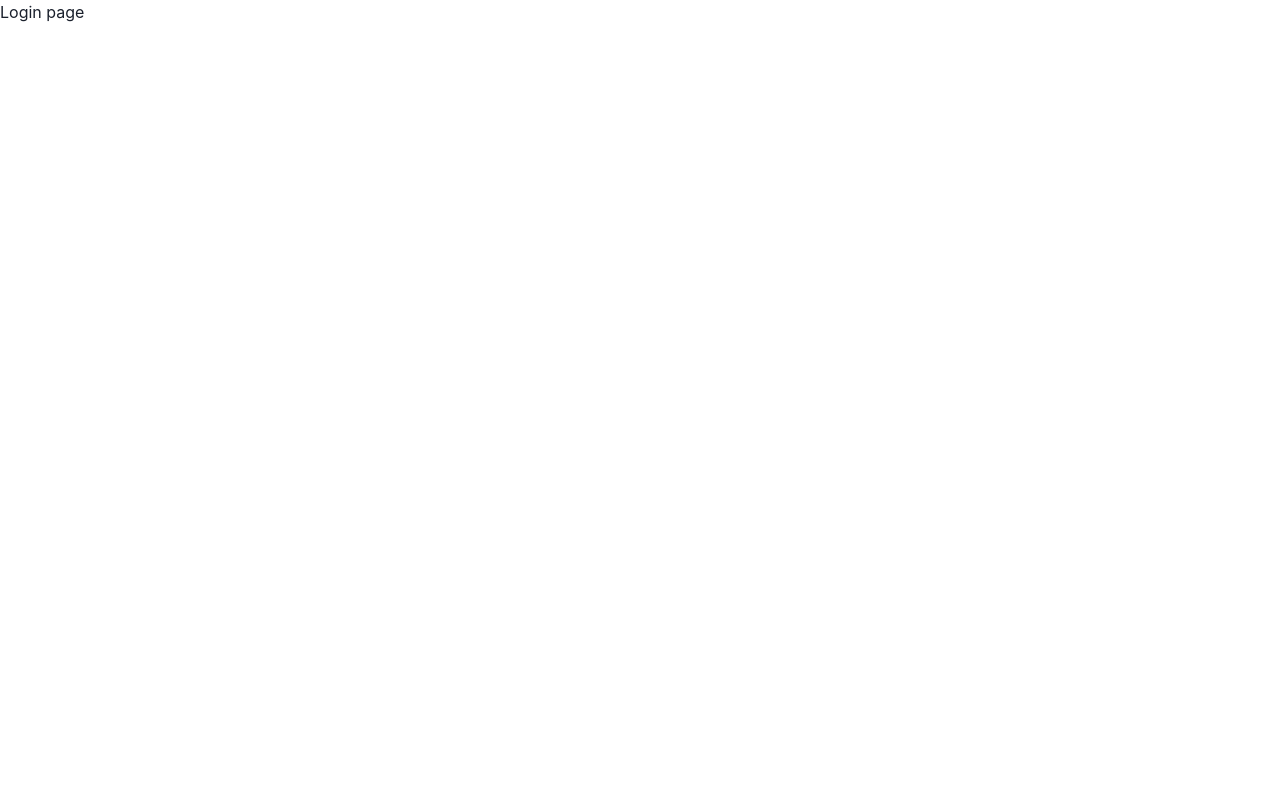
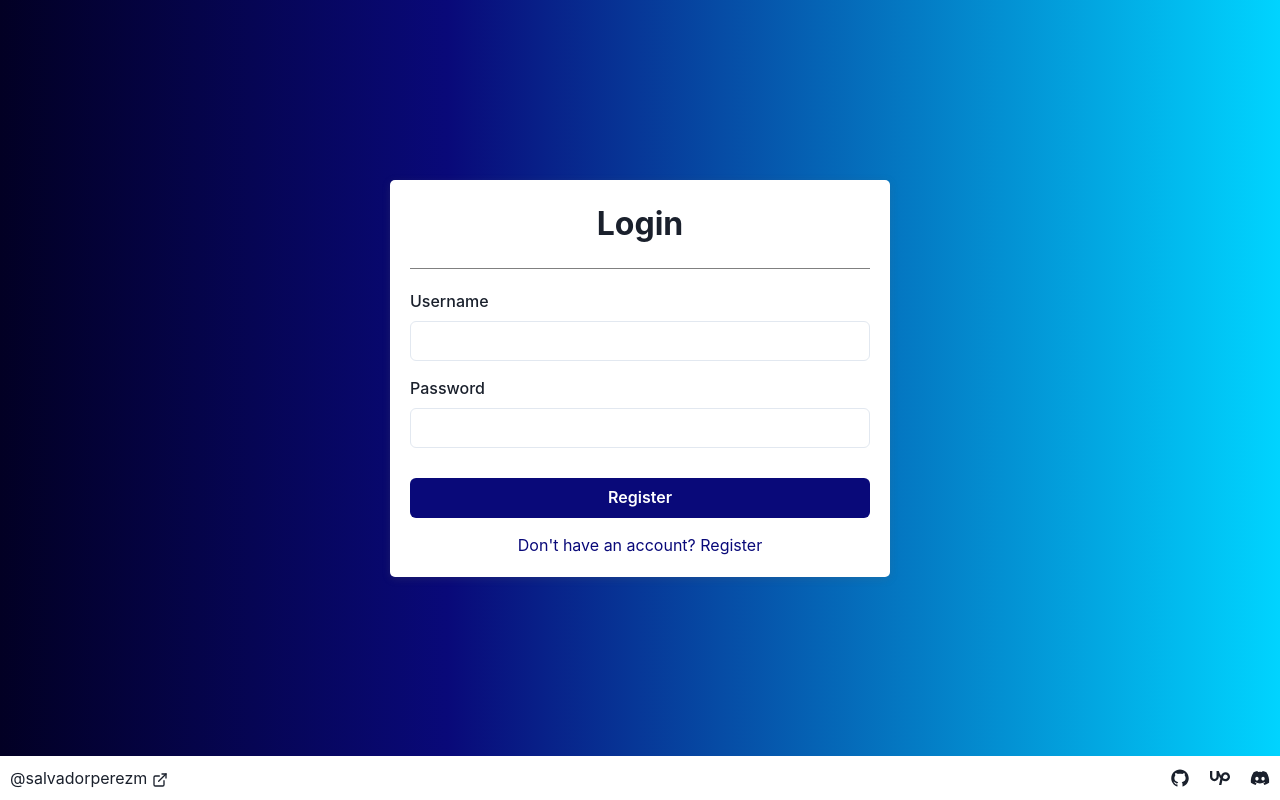
Before and after one commit to salvadorperezm/to-do-app, a React (Vite) app: page /login in a window 1280 px wide. Built offline with nearby package versions, Linux system fonts and the light colour scheme.

Commit message:
adding the login method

```diff
--- a/src/pages/Login/Login.jsx
+++ b/src/pages/Login/Login.jsx
@@ -1,9 +1,112 @@
-import { Box, Input, Text } from "@chakra-ui/react";
+import {
+  Box,
+  Button,
+  FormControl,
+  FormErrorMessage,
+  FormLabel,
+  Text,
+  Input,
+  useToast,
+} from "@chakra-ui/react";
+import axios from "axios";
+import { Link as RouterLink } from "react-router-dom";
+import { useFormik } from "formik";
+import * as Yup from "yup";
+
+import { FormLayout } from "../../layout";
+import {
+  container,
+  formContainer,
+  inputContainer,
+  loginButton,
+  registerText,
+  titleContainer,
+  titleText,
+} from "./LoginStyles";
 
 export const Login = () => {
+  const toast = useToast();
+
+  const formik = useFormik({
+    initialValues: {
+      username: "",
+      password: "",
+    },
+    validationSchema: Yup.object({
+      username: Yup.string()
+        .required("Username is required.")
+        .max(25, "Username max length exceeded"),
+      password: Yup.string().required("Password is required."),
+    }),
+    onSubmit: async (values, actions) => {
+      const URL = import.meta.env.VITE_API_URL;
+      try {
+        await axios.post(`${URL}/api/auth/login`, values);
+        toast({
+          title: "Login successfully.",
+          status: "success",
+          duration: 3000,
+          isClosable: true,
+          position: "top",
+        });
+        actions.resetForm();
+      } catch (error) {
+        toast({
+          title: "Verify your credentials or internet connection.",
+          status: "error",
+          duration: 3000,
+          isClosable: true,
+          position: "top",
+          color: "white",
+        });
+      }
+    },
+  });
+
   return (
-    <Box>
-      <Text>Login page</Text>
-    </Box>
+    <FormLayout>
+      <Box {...container}>
+        <Text></Text>
+        <Box {...formContainer} as={"form"}>
+          <Box {...titleContainer}>
+            <Text {...titleText}>Login</Text>
+          </Box>
+          <Box {...inputContainer}>
+            <FormControl
+              isInvalid={formik.errors.username && formik.touched.username}
+            >
+              <FormLabel>Username</FormLabel>
+              <Input
+                type="text"
+                name="username"
+                value={formik.values.username}
+                onChange={formik.handleChange}
+              />
+              <FormErrorMessage>{formik.errors.username}</FormErrorMessage>
+            </FormControl>
+          </Box>
+          <Box {...inputContainer}>
+            <FormControl
+              isInvalid={formik.errors.password && formik.touched.password}
+            >
+              <FormLabel>Password</FormLabel>
+              <Input
+                type="password"
+                name="password"
+                value={formik.values.password}
+                onChange={formik.handleChange}
+              />
+              <FormErrorMessage>{formik.errors.password}</FormErrorMessage>
+            </FormControl>
+          </Box>
+          <Button {...loginButton} onClick={formik.handleSubmit}>
+            Register
+          </Button>
+          <RouterLink to="/register">
+            <Text {...registerText}>Don't have an account? Register</Text>
+          </RouterLink>
+        </Box>
+      </Box>
+    </FormLayout>
   );
 };
--- /dev/null
+++ b/src/pages/Login/LoginStyles.js
@@ -0,0 +1,54 @@
+export const container = {
+  height: `100%`,
+  background: `rgb(2,0,36)`,
+  background: `linear-gradient(90deg, rgba(2,0,36,1) 0%, rgba(9,9,121,1) 35%, rgba(0,212,255,1) 100%)`,
+  display: `flex`,
+  alignItems: `center`,
+  justifyContent: `center`,
+};
+
+export const formContainer = {
+  backgroundColor: `white`,
+  px: { base: `10px`, md: `20px` },
+  py: `20px`,
+  maxWidth: `500px`,
+  boxShadow: `rgba(99, 99, 99, 0.2) 0px 2px 8px 0px`,
+  borderRadius: { base: `5px`, md: `5px` },
+  flex: `1`,
+  mx: { base: `10px`, md: `0px` },
+};
+
+export const titleContainer = {
+  borderBottom: `1px solid grey`,
+  pb: `20px`,
+  mb: `20px`,
+};
+
+export const titleText = {
+  fontWeight: `bold`,
+  fontSize: `2rem`,
+  textAlign: `center`,
+};
+
+export const registerText = {
+  color: `main`,
+  _hover: {
+    textDecoration: `underline`,
+  },
+  textAlign: `center`,
+};
+
+export const loginButton = {
+  width: `100%`,
+  my: `15px`,
+  backgroundColor: `main`,
+  color: `white`,
+  _hover: {
+    backgroundColor: `main`,
+    color: `white`,
+  },
+};
+
+export const inputContainer = {
+  mb: `15px`,
+};
```
